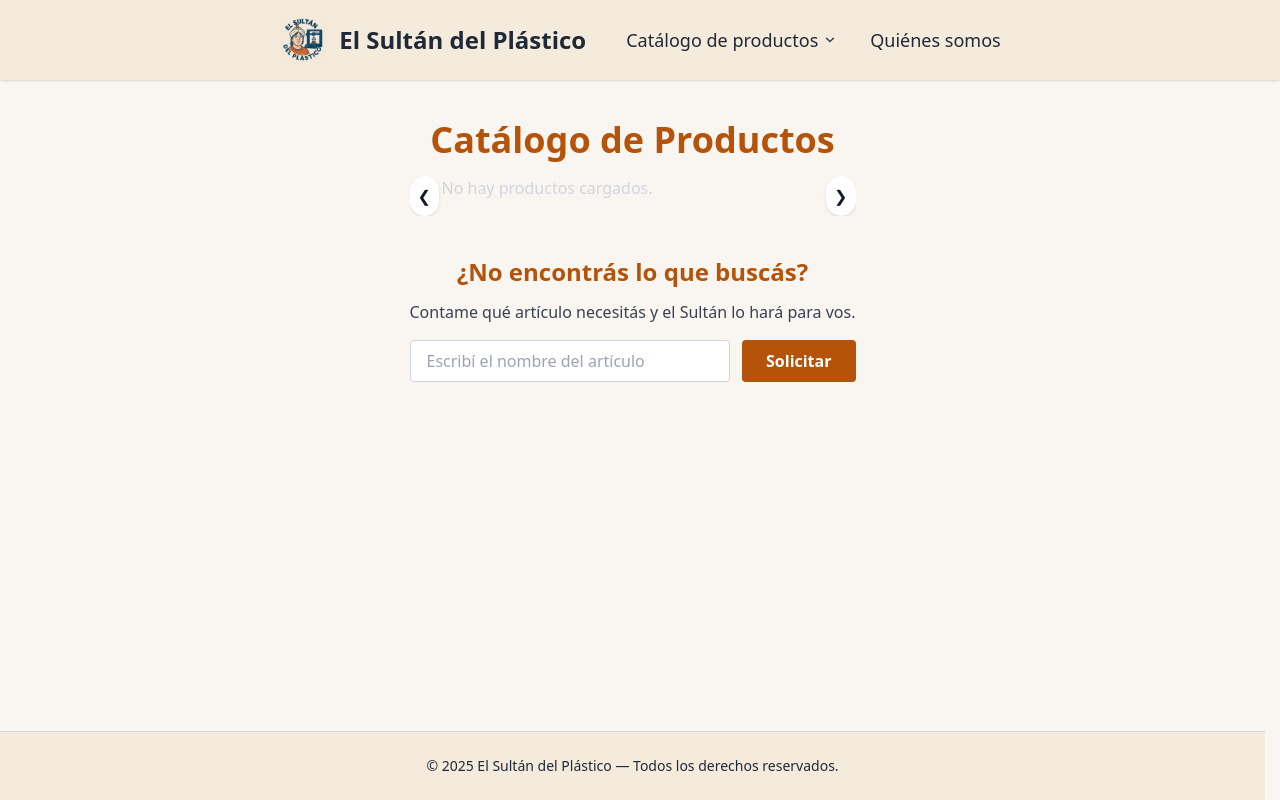
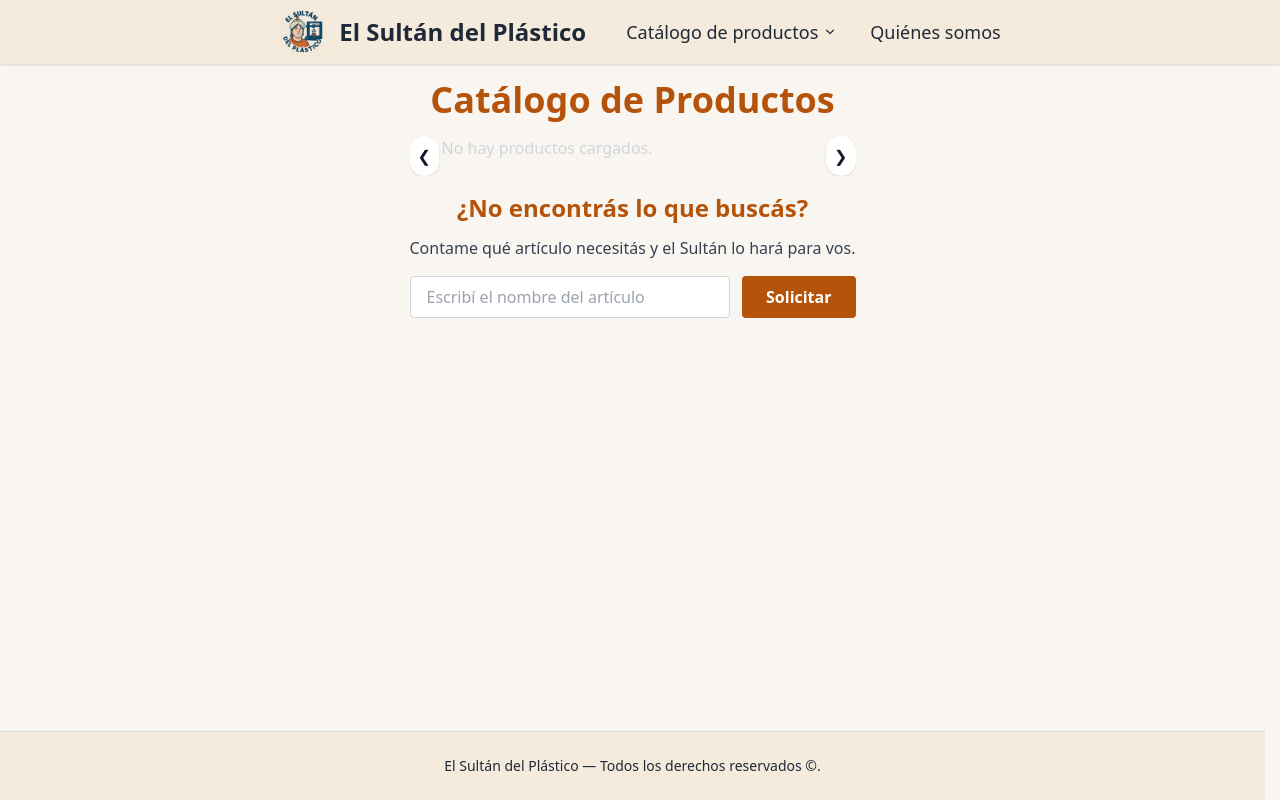
Before and after one commit to julianlods/impresora3d, a Flask app: page / in a window 1280 px wide. Run offline with Flask 3, Linux system fonts and the light colour scheme; data that the repository does not hold is empty; parts of the project's set-up code (start-up, migrations or seed data) failed here and were passed over; some libraries are stand-ins or nearby versions.

Commit message:
Actualiza base e index para impresora3d

```diff
--- a/templates/base.html
+++ b/templates/base.html
@@ -16,12 +16,12 @@
     .layout-container { max-width: 1100px; width: 92%; margin-left: auto; margin-right: auto; }
   </style>
 </head>
-<body class="bg-[#f9f6f1] text-gray-900 flex flex-col min-h-screen pt-20">
+<body class="bg-[#f9f6f1] text-gray-900 flex flex-col min-h-screen pt-16">
 
   <!-- HEADER FIJO -->
-  <header style="background-color: #f4ebdc;" class="shadow fixed top-0 left-0 right-0 z-50">
+  <header class="shadow fixed top-0 left-0 right-0 z-50 bg-[#f4ebdc]">
     <div class="layout-container px-4 sm:px-6 lg:px-8
-                flex items-center justify-center gap-10 h-20">
+                flex items-center justify-center gap-10 h-16">
       <!-- Logo -->
       <div class="flex items-center gap-3">
         <a href="{{ url_for('home') }}" class="flex items-center gap-3" aria-label="Ir al inicio">
@@ -119,9 +119,9 @@
   </main>
 
   <!-- FOOTER -->
-  <footer style="background-color: #f4ebdc;" class="border-t border-gray-300">
+  <footer class="border-t border-gray-300 bg-[#f4ebdc]">
     <div class="layout-container px-4 py-6 text-center text-gray-800 text-sm">
-      © {{ current_year }} El Sultán del Plástico — Todos los derechos reservados.
+      El Sultán del Plástico — Todos los derechos reservados ©.
     </div>
   </footer>
 
--- a/templates/index.html
+++ b/templates/index.html
@@ -2,10 +2,10 @@
 {% block title %}Inicio — El Sultán del Plástico{% endblock %}
 
 {% block content %}
-<div class="text-center my-2">
-	<h1 class="text-3xl md:text-4xl font-bold text-amber-700 mb-2">
-		Catálogo de Productos
-	</h1>
+<div class="text-center -mt-4 mb-2">
+  <h1 class="text-3xl md:text-4xl font-bold text-amber-700">
+    Catálogo de Productos
+  </h1>
 </div>
 
 <div class="text-center mt-4">
@@ -112,7 +112,7 @@
 </script>
 
 <!-- Sección Solicitar artículo -->
-<div class="mt-10 text-center">
+<div class="mt-4 text-center">
   <h2 class="text-2xl font-bold text-amber-700 mb-3">
     ¿No encontrás lo que buscás?
   </h2>
```
